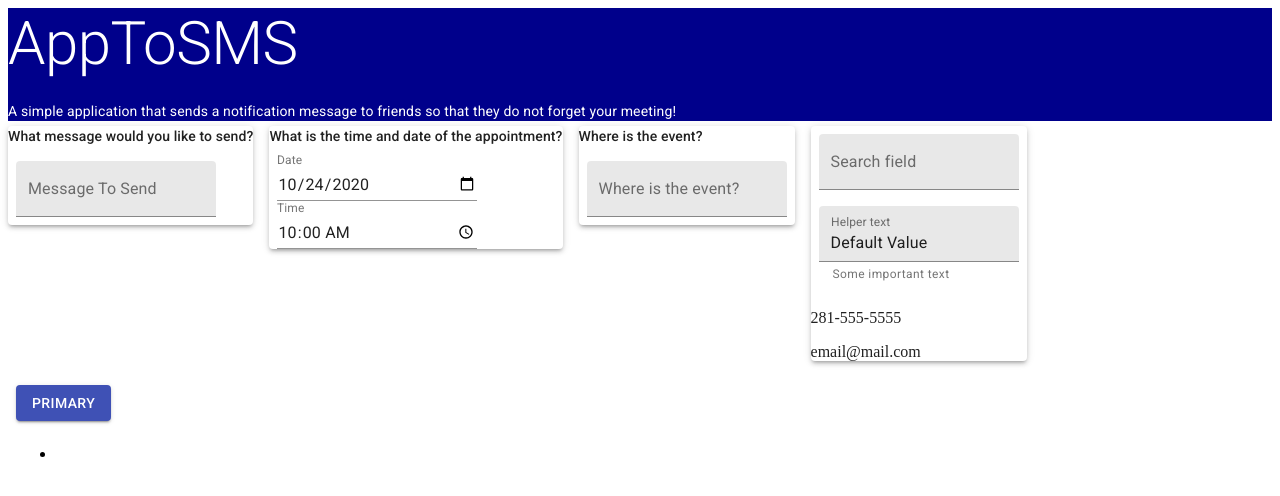
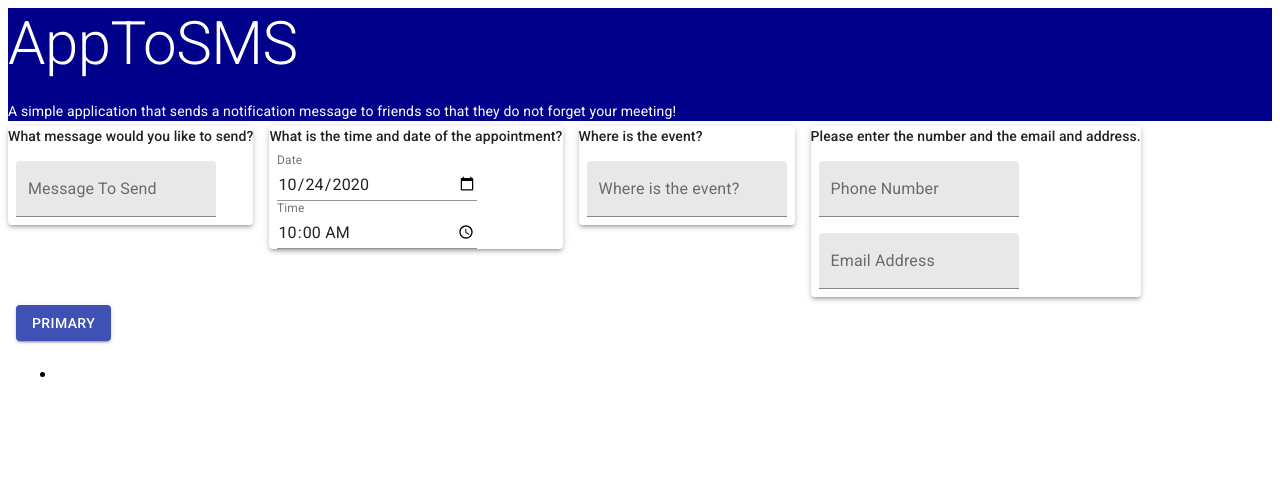
Before and after one commit to qthibodeaux/AppThis, a React (Create React App) app in the folder frontend/: page / in a window 1280 px wide. Shown: the top 496 px of the page. Built offline with nearby package versions, Linux system fonts and the light colour scheme.

Commit message:
More validation

```diff
--- a/frontend/src/components/number.js
+++ b/frontend/src/components/number.js
@@ -2,6 +2,7 @@ import React from 'react'
 import { connect } from 'react-redux'
 import { makeStyles } from '@material-ui/core/styles';
 import TextField from '@material-ui/core/TextField';
+import Typography from '@material-ui/core/Typography';
 
 const useStyles = makeStyles((theme) => ({
     root: {
@@ -29,25 +30,24 @@ function Number (props){
     return(
         <div>
             <form className={classes.root} noValidate autoComplete="off">
+                <Typography variant="subtitle2" gutterBottom>
+                    Please enter the number and the email and address.
+                </Typography>
                 <TextField
                     id="filled-search"
-                    label="Search field"
-                    type="search"
+                    label="Phone Number"
+                    type="Phone Number"
                     variant="filled"
                     onChange={(e) => numberSelection(e.currentTarget.value)}
                 />
                 <TextField
-                    id="filled-helperText"
-                    label="Helper text"
-                    defaultValue="Default Value"
-                    helperText="Some important text"
+                    id="filled-search"
+                    label="Email Address"
+                    type="Email Address"
                     variant="filled"
                     onChange={(e) => emailSelection(e.currentTarget.value)}
                 />
             </form>
-
-            <p>{props.numberValue}</p>
-            <p>{props.emailValue}</p>
         </div>
     )
 }
```
Also changed, not shown: 1 other file (tests, documents, lock files or other folders).
